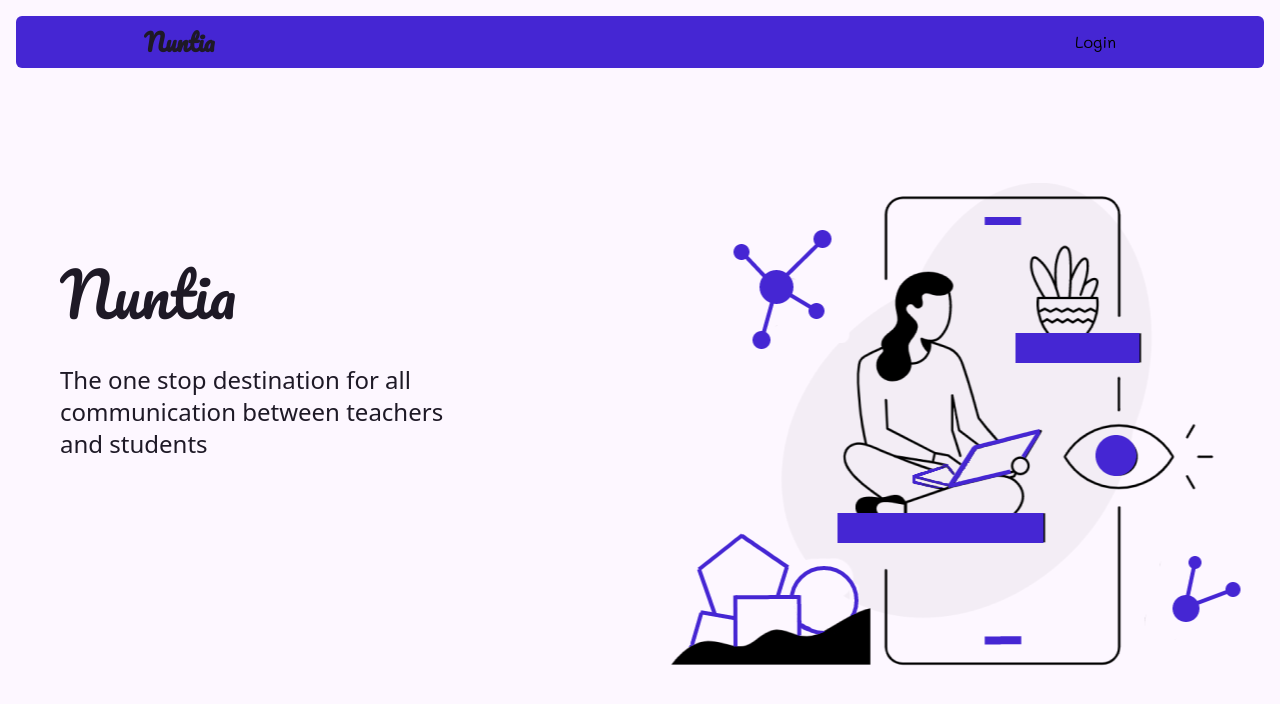
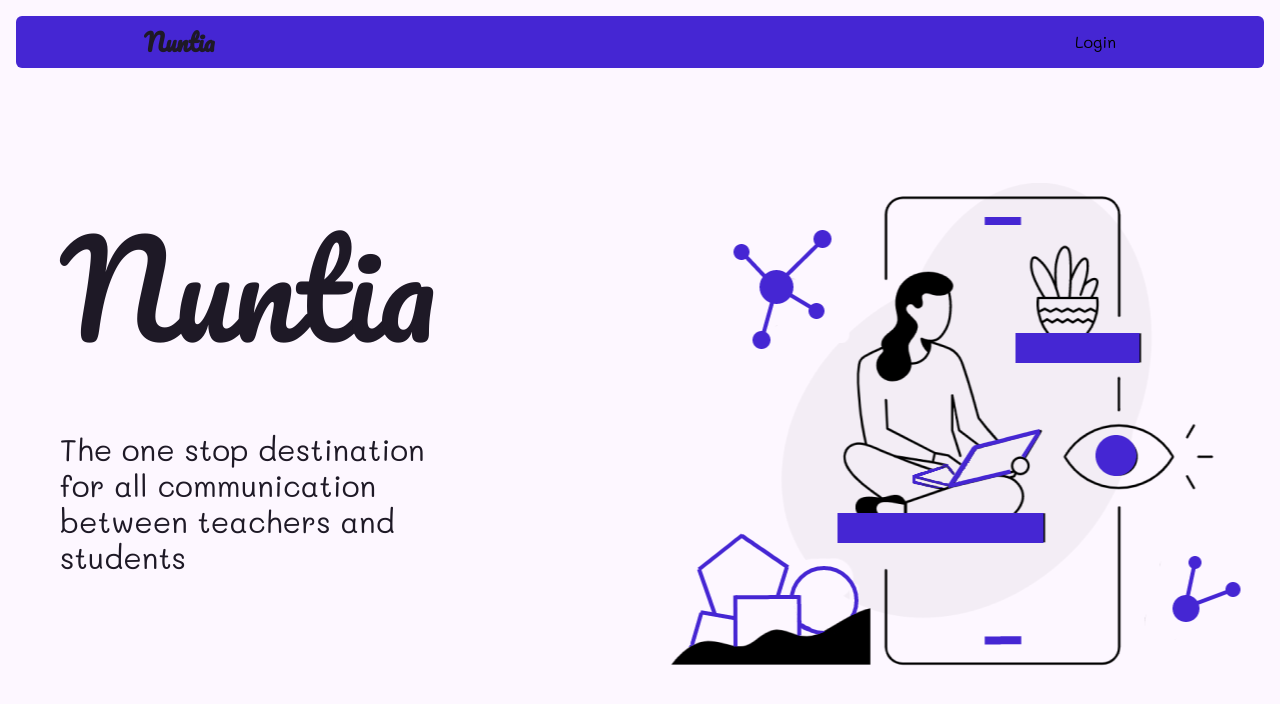
Before and after one commit to 1yne/nuntia, a SvelteKit app: page / in a window 1280 px wide. Shown: the top 704 px of the page. Built offline with nearby package versions, Linux system fonts and the light colour scheme.

Commit message:
Updated the hero section and added the webpage title

```diff
--- a/src/routes/(frontPage)/+page.svelte
+++ b/src/routes/(frontPage)/+page.svelte
@@ -2,11 +2,11 @@
   import HomeNavbar from "../../lib/components/HomeNavbar.svelte";
 
 </script>
-<!-- <svelte:head>
+<svelte:head>
 	<title>Nuntia</title>
 </svelte:head>
 
-<body>
+<!-- <body>
   <div class="w-full">
     <div align="right" class="icon" >
       <img src="/images/heroImage.png" class="m-5" alt="" />
@@ -36,10 +36,10 @@
 
 <HomeNavbar />
 <main>
-  <section class="w-1/2 h-[80vh] float-left text-accent textSection">
-    <div class="w-3/4 ">
-      <h1 class="font-[Pacifico] text-6xl p-10 text">Nuntia</h1>
-      <p class="text-2xl text">The one stop destination for all communication between teachers and students</p>
+  <section class="w-1/2 h-[80vh] float-left text-accent font-[Montserrat]  textSection">
+    <div class="w-3/4  p-10">
+      <h1 class="font-[Pacifico] text-9xl text">Nuntia</h1>
+      <p class="text-3xl text para">The one stop destination for all communication between teachers and students</p>
     </div>
   </section>
   <div class="hero w-1/2 h-[80vh] float-left text-accent bg-center bg-no-repeat"></div>
@@ -47,6 +47,7 @@
 
 <style>
   @import url('https://fonts.googleapis.com/css2?family=Pacifico&display=swap');
+  @import url('https://fonts.googleapis.com/css2?family=Lexend+Deca:wght@300&family=Mali&display=swap');
   * {
     margin: 0;
     padding: 0;
@@ -62,10 +63,12 @@
     border: 1px solid black;
   }
   .textSection {
-    padding: 10rem 0;
+    padding: 5rem 0;
   }
   .text {
-    padding-left: 2.5rem;
-    padding-bottom: 2.5rem;
+    padding: 2.5rem;
+  }
+  .para {
+    font-family: 'Mali', cursive;
   }
 </style>
```
